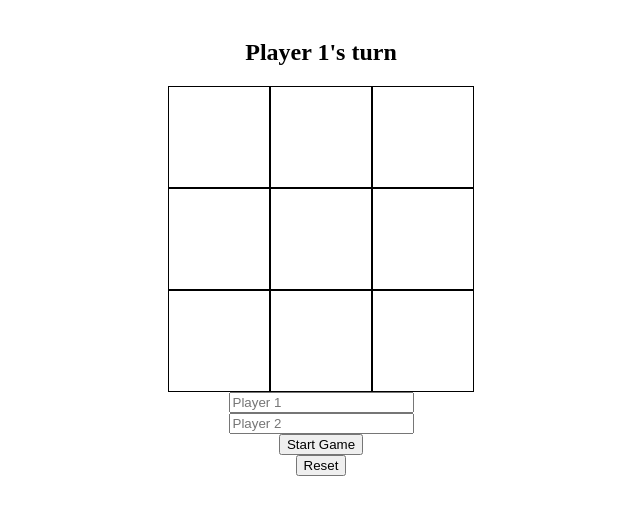
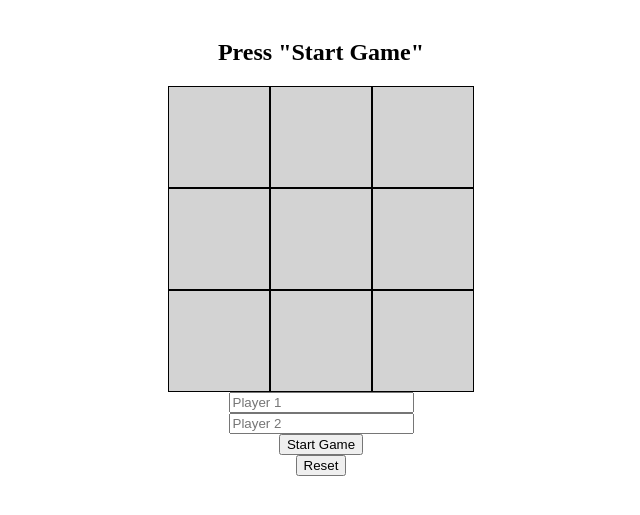
Before and after one commit to Pretty-Flacko/odin-tic-tac-toe, a plain HTML site: page index.html in a window 1280 px wide. Shown: the part 69-584 px from the top of the page, without its empty margins (319-959 px from the left). Drawn offline with Linux system fonts and the light colour scheme.

Commit message:
Link game start to the button, add indication

```diff
--- a/index.html
+++ b/index.html
@@ -10,7 +10,7 @@
 <body>
     <div class="container">
         <h1>Tic Tac Toe</h1>
-        <h2 id="message"></h2>
+        <h2 id="message">Press "Start Game"</h2>
         <div class="board-container">
             <div class="cell"></div>
             <div class="cell"></div>
--- a/script.js
+++ b/script.js
@@ -97,8 +97,6 @@ const GameController = (function () {
     };
 })();
 
-GameController.startGame();
-
 const DisplayController = (function () {
     const cells = document.querySelectorAll(".cell");
     const message = document.getElementById("message");
@@ -110,6 +108,7 @@ const DisplayController = (function () {
     startButton.addEventListener("click", () => {
         const name1 = player1Input.value || "Player 1";
         const name2 = player2Input.value || "Player 2";
+        cells.forEach(cell => cell.style.backgroundColor = "white");
         GameController.startGame(name1, name2);
         renderBoard();
         message.textContent = `${GameController.getCurrentPlayer().getName()}'s turn`;
@@ -145,7 +144,6 @@ const DisplayController = (function () {
     const init = () => {
         renderBoard();
         setupCellListeners();
-        message.textContent = `${GameController.getCurrentPlayer().getName()}'s turn`;
 
         resetButton.addEventListener("click", () => {
             GameController.startGame();
--- a/style.css
+++ b/style.css
@@ -15,4 +15,5 @@
     text-align: center;
     line-height: 100px;
     font-size: 5rem;
+    background-color: lightgrey;
 }
```
